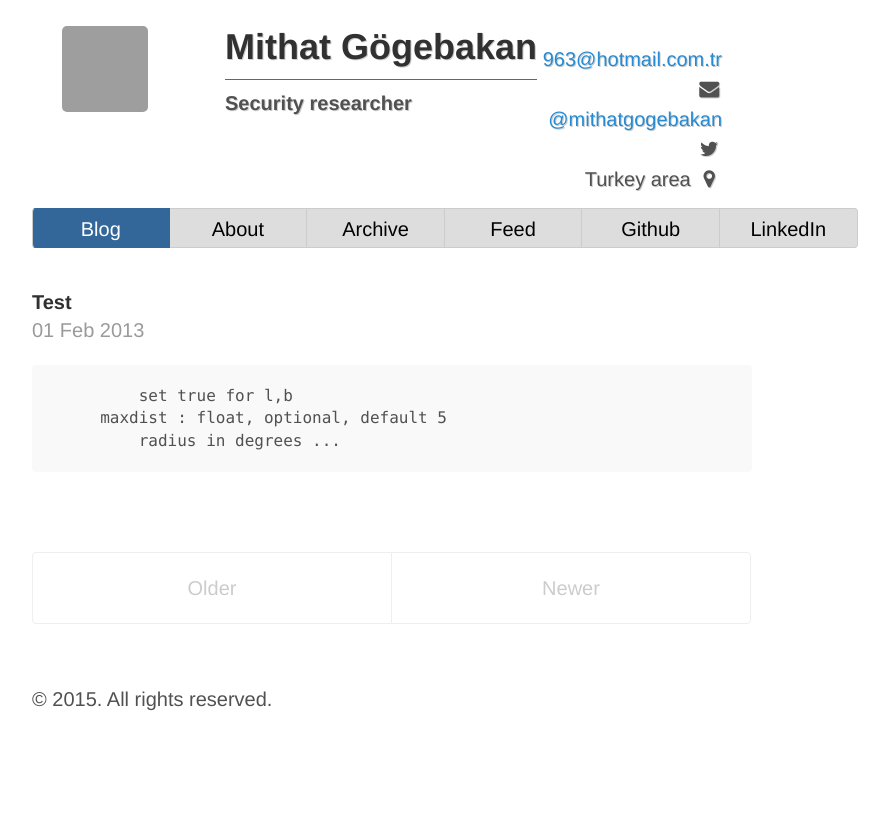
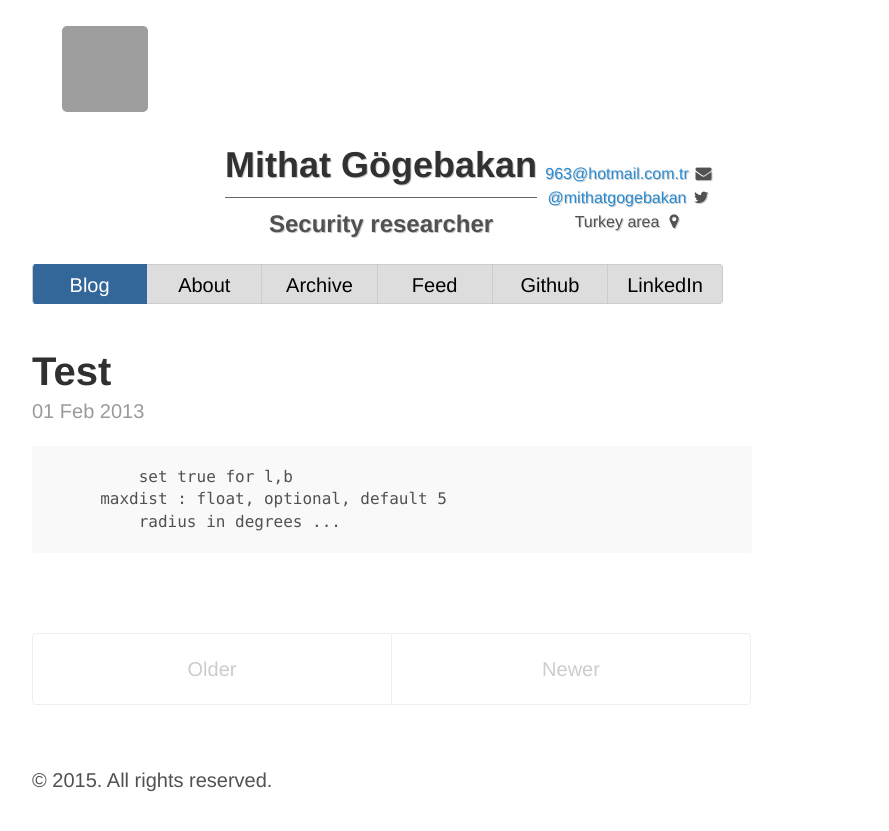
Before and after one commit to 963/963.github.io, a Jekyll site: the page built from index.html, in a window 1280 px wide. Shown: the top 831 px of the page, without its empty margins (248-1137 px from the left). Built offline with Jekyll 4.4.1, drawn with Linux system fonts in a browser that asks for light colours; nearby versions of some CDN libraries; some web fonts are replaced; Markdown is read by kramdown in place of the engine named in the settings; the list of posts is cut into pages by our own code; grey boxes are pictures that could not be loaded.

Commit message:
css edit

```diff
--- a/public/css/poole.css
+++ b/public/css/poole.css
@@ -194,10 +194,18 @@
     float: left;
 }
 
-    h1, .description, .position, .add {
-        font-size: inherit;
+ .head, .headerright, .description, .add, #headername, .position {
+        text-align: center;
+    }
 
 
+
+    .add {
+        margin-bottom: 10px;
+    }
+
+    .bound, .headerleft, #divbodyholder {
+        width: 100% !important;
     }
 
 
```
